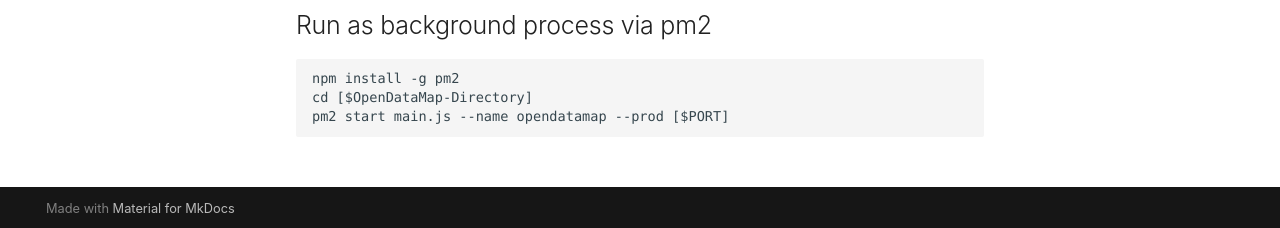
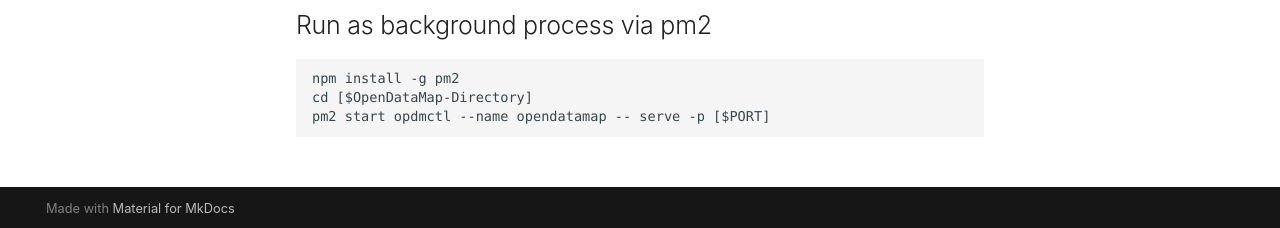
Before and after one commit to OpenDataMap/docs, an MkDocs documentation site: the page built from docs/install_update/install_production.md, in a window 1280 px wide. Shown: the part 669-897 px from the top of the page. Built offline with MkDocs 1.6.1 and Material for MkDocs 9.7.7, drawn with Linux system fonts in a browser that asks for light colours; comment, search, counter and statistics services are not loaded.

Commit message:
add development/start page and changed app path

````diff
--- a/docs/install_update/install_production.md
+++ b/docs/install_update/install_production.md
@@ -17,5 +17,5 @@ npm install
 ```
 npm install -g pm2
 cd [$OpenDataMap-Directory]
-pm2 start main.js --name opendatamap --prod [$PORT]
+pm2 start opdmctl --name opendatamap -- serve -p [$PORT]
 ```
--- a/mkdocs.yml
+++ b/mkdocs.yml
@@ -17,3 +17,4 @@ nav:
     - 'Linking with webserver': 'install_update/webserver.md'
   - 'Development':
     - 'Set up': 'development/set_up.md'
+    - 'Start': 'development/start.md'
````
Also changed, not shown: docs/development/start.md (added, +6 -0 lines).
